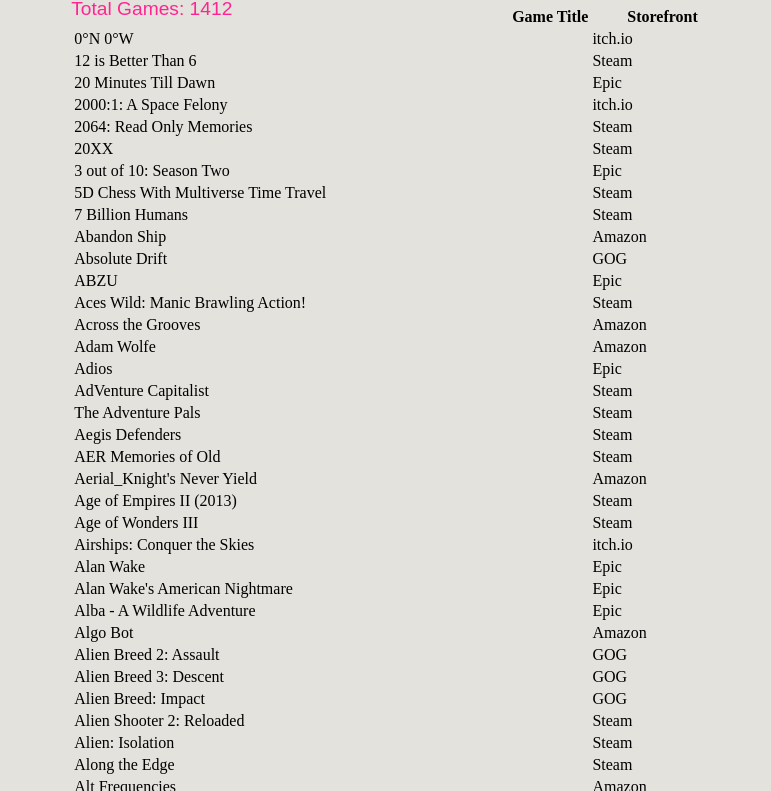
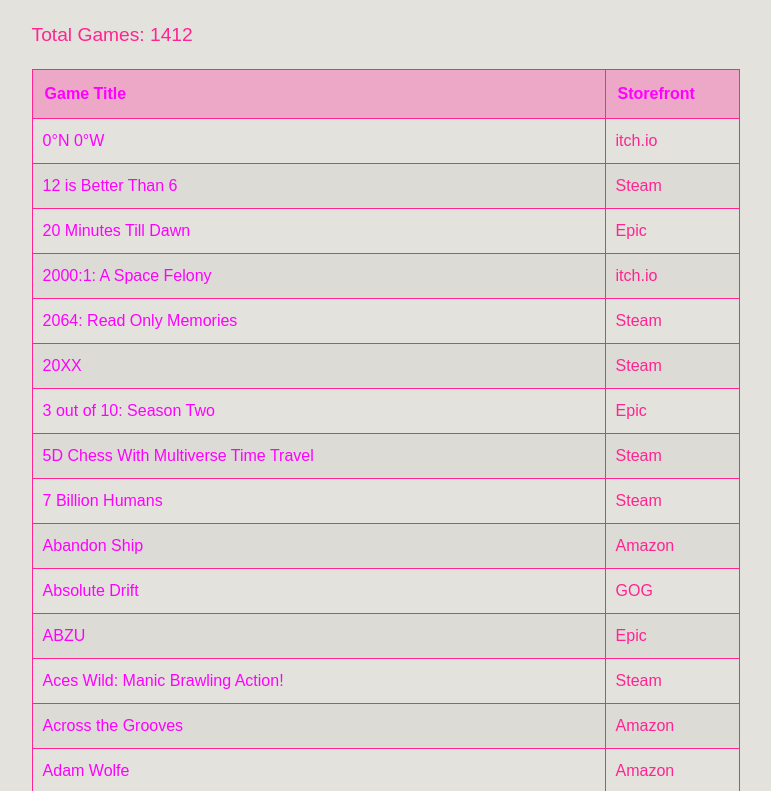
Before and after one commit to hedavies98/hedavies98.github.io, a plain HTML site: page games.html in a window 1280 px wide. Shown: the part 88-879 px from the top of the page, without its empty margins (254-1025 px from the left). Drawn offline with Linux system fonts and the light colour scheme.

Commit message:
Updated styles

```diff
--- a/main.css
+++ b/main.css
@@ -4,7 +4,6 @@ html
 	display:flex;
 	align-items:center;
 	justify-content:center;
-
 }
 
 body
@@ -14,13 +13,13 @@ body
 	flex-wrap: wrap;
 	justify-content: space-evenly;
 	align-items: flex-start;
+	color:rgb(255,36,146);
+	font-family:sans-serif;
+	line-height: 1.5;
 }
 
 li,p,h1,h2
 {
-	color:rgb(255,36,146);
-	font-family:sans-serif;
-	line-height: 1.5;
 	font-size: 1.2em;
 }
 
@@ -32,7 +31,7 @@ ul
 
 ul,p,h1,h2
 {
-	margin-bottom: -3%;
+	/* margin-bottom: -3%; */
 }
 h1
 {
@@ -63,3 +62,30 @@ a h2, a p
 	opacity: 0;
 	overflow: hidden;
 }
+
+.excel-table {
+	border-collapse: collapse;
+}
+
+.excel-table th {
+	color: rgb(255,0,255);
+	padding: 12px;
+	text-align: left;
+	border: 1px solid rgb(255,36,146);
+	background-color: rgba(255, 36, 145, 0.301);
+}
+
+.excel-table td {
+	padding: 10px;
+	border: 1px solid rgb(255,36,146);
+}
+
+.excel-table tr:nth-child(even) {
+	background-color: #dddbd5;
+}
+
+.excel-table td:first-child {
+    /* font-weight: bo?ld; */
+	color: rgb(255,0,255);
+
+}
```
